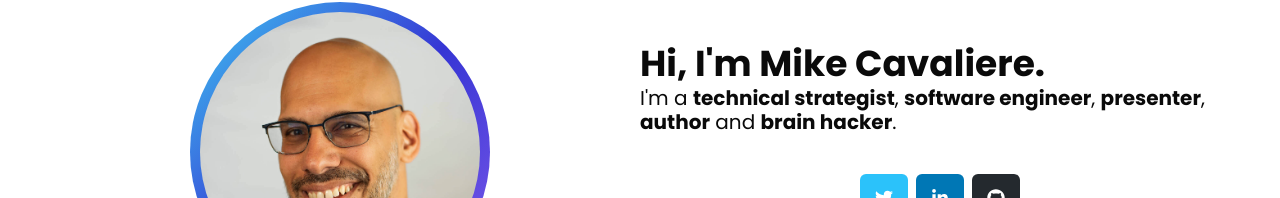
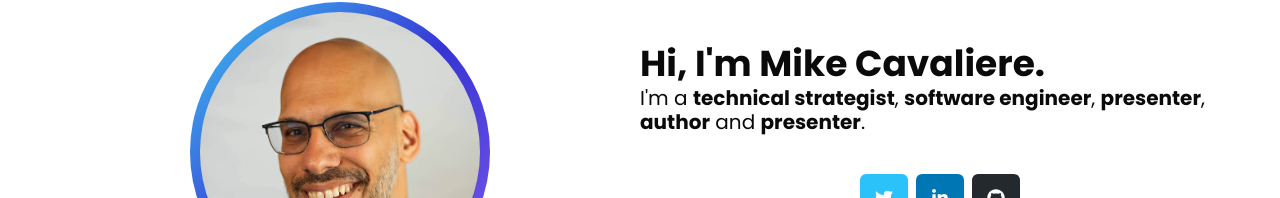
Before and after one commit to mcavaliere/mikecavaliere-com-next, a Next.js app: page / in a window 1280 px wide. Shown: the part 142-340 px from the top of the page. Built offline with nearby package versions, Linux system fonts and the light colour scheme; no server answers.

Commit message:
feat: renmove brain hacker reference

```diff
--- a/components/HomeHero.tsx
+++ b/components/HomeHero.tsx
@@ -53,7 +53,7 @@ export function HomeHero() {
         <Heading as="h2" size="md" fontWeight="normal">
           I'm a <strong>technical strategist</strong>,{" "}
           <strong>software engineer</strong>, <strong>presenter</strong>,{" "}
-          <strong>author</strong> and <strong>brain hacker</strong>.
+          <strong>author</strong> and <strong>presenter</strong>.
         </Heading>
 
         <ContactLinks />
```
